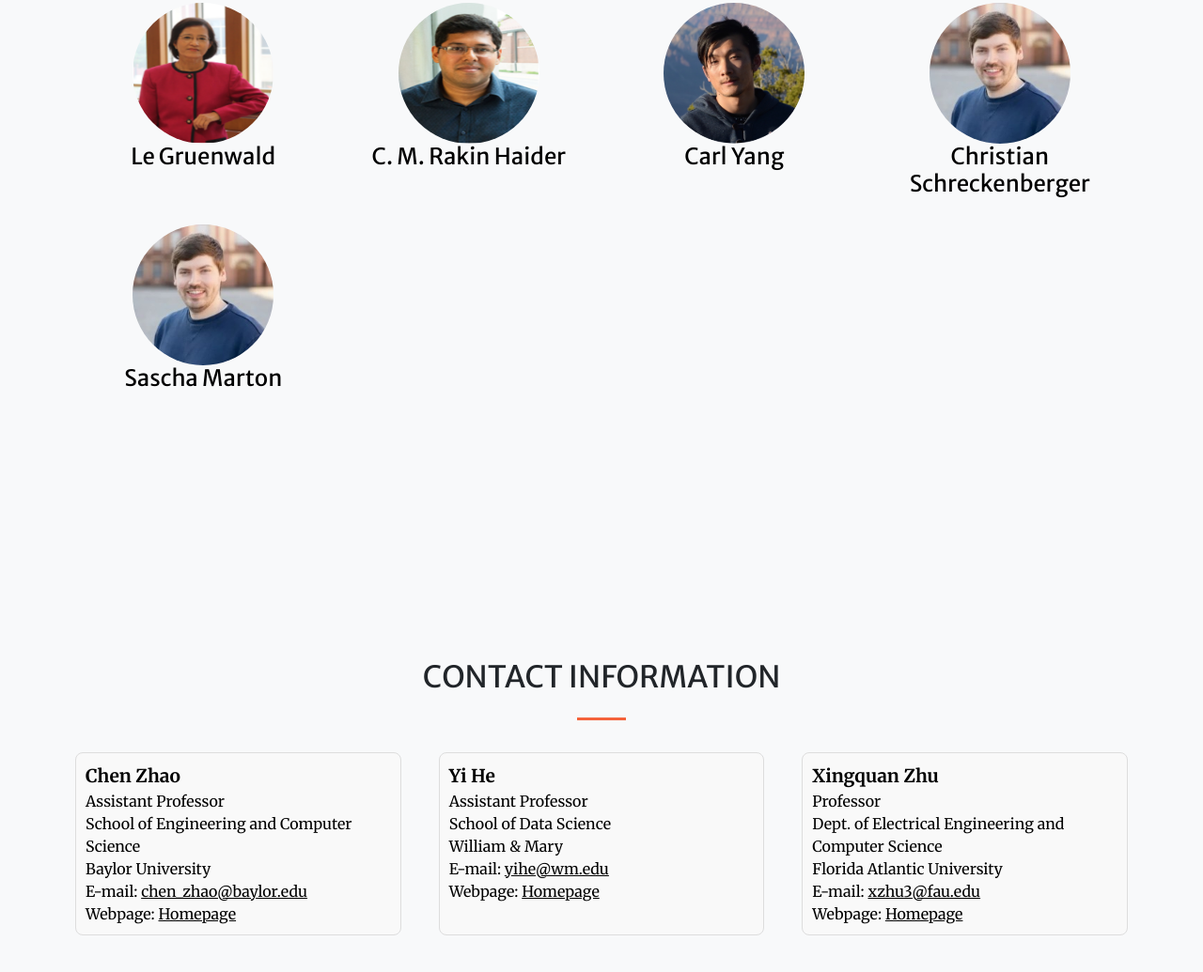
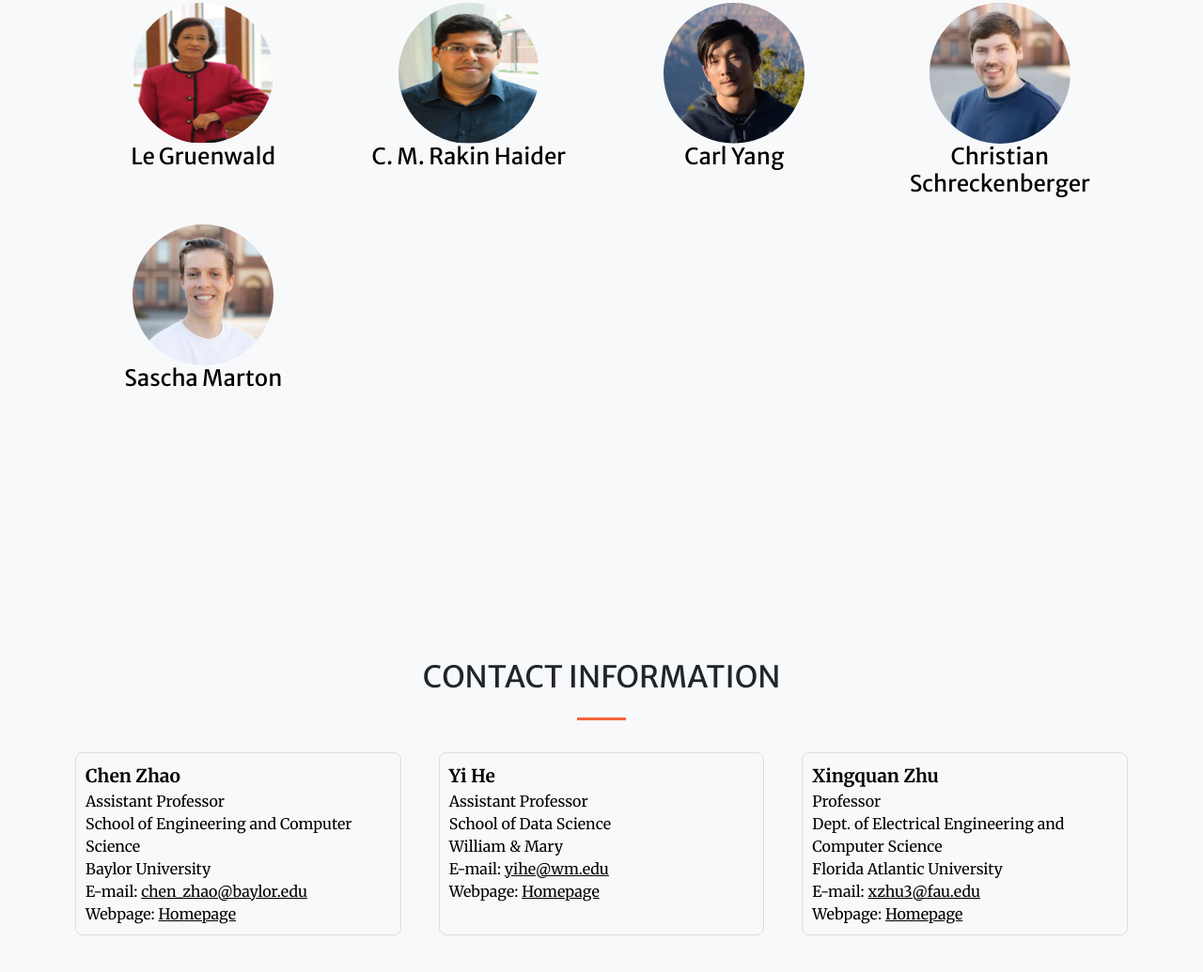
Before and after one commit to arrl-icdm/arrl2025, a website: page index.html in a window 1280 px wide. Shown: the part 6450-7485 px from the top of the page at 94% size. Drawn offline with nearby package versions, Linux system fonts and the light colour scheme.

Commit message:
Update index.html

```diff
--- a/index.html
+++ b/index.html
@@ -550,7 +550,7 @@
     </div>
 
     <div class="person" data-animation-delay="200">
-        <a href="https://www.linkedin.com/in/sascha-marton-a19630185/" target="blank"><img src="img/chris.jpg" alt="Sascha Marton"></a>
+        <a href="https://www.linkedin.com/in/sascha-marton-a19630185/" target="blank"><img src="img/sascha.jpg" alt="Sascha Marton"></a>
         <h4 class="section-heading">
         <a href="https://www.linkedin.com/in/sascha-marton-a19630185/" target="blank">Sascha Marton</a>
     </h4>
```
